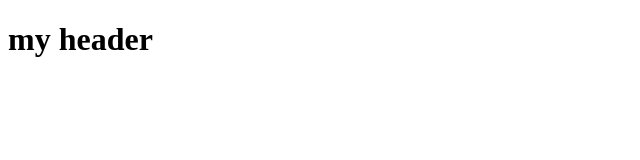
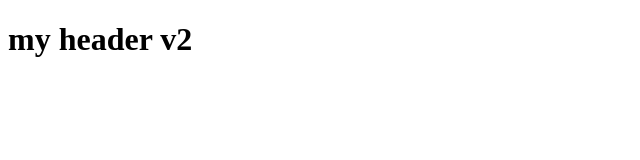
Before and after one commit to deepakgithubsaxena/myrepo, a plain HTML site: page second.html in a window 1280 px wide. Shown: the full height of the page, 0-640 px from the left. Drawn offline with Linux system fonts and the light colour scheme.

Commit message:
second file version 2

```diff
--- a/second.html
+++ b/second.html
@@ -6,6 +6,6 @@
     <title>my file</title>
 </head>
 <body>
-    <h1>my header</h1>
+    <h1>my header v2</h1>
 </body>
 </html>
```
